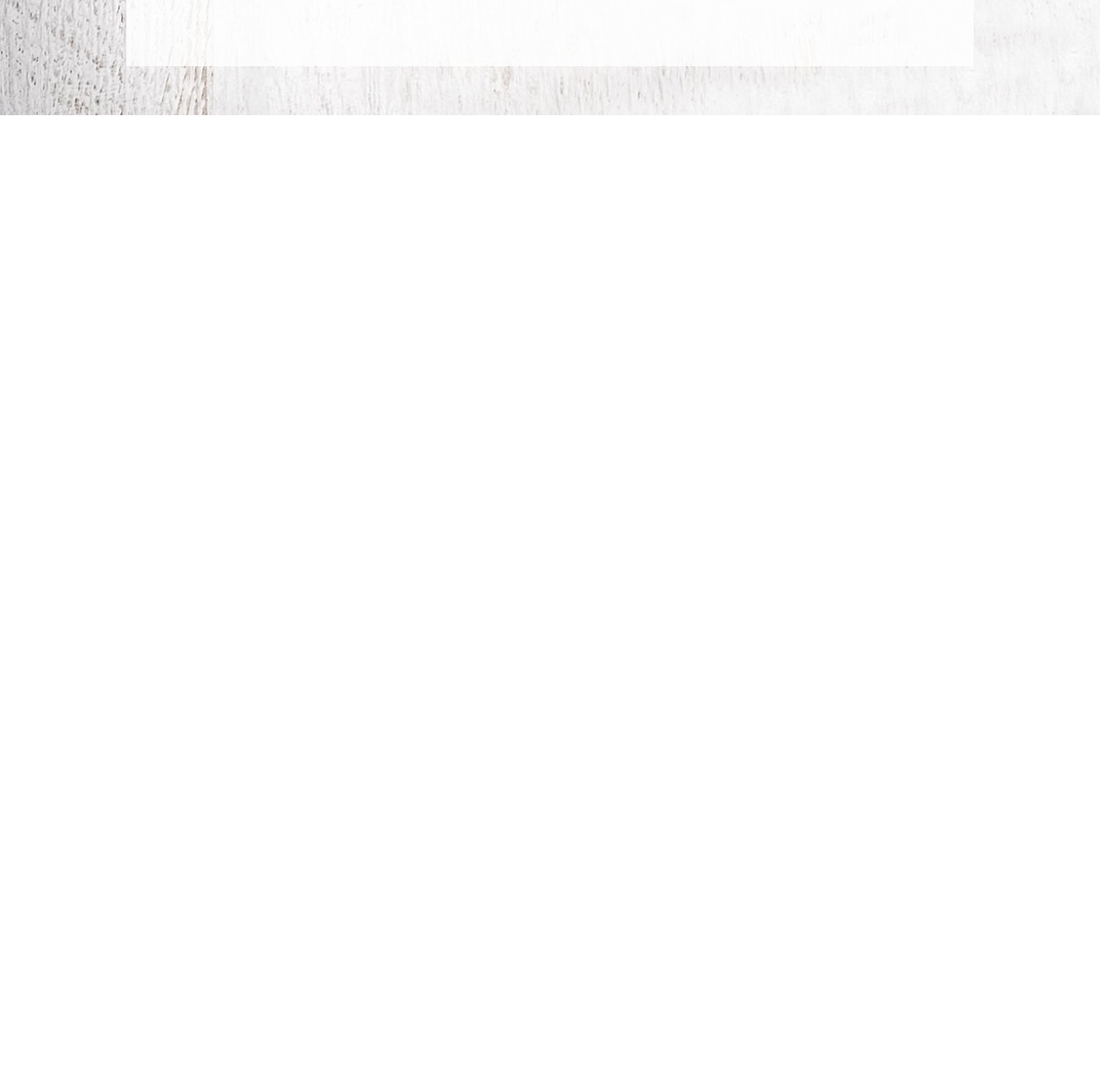
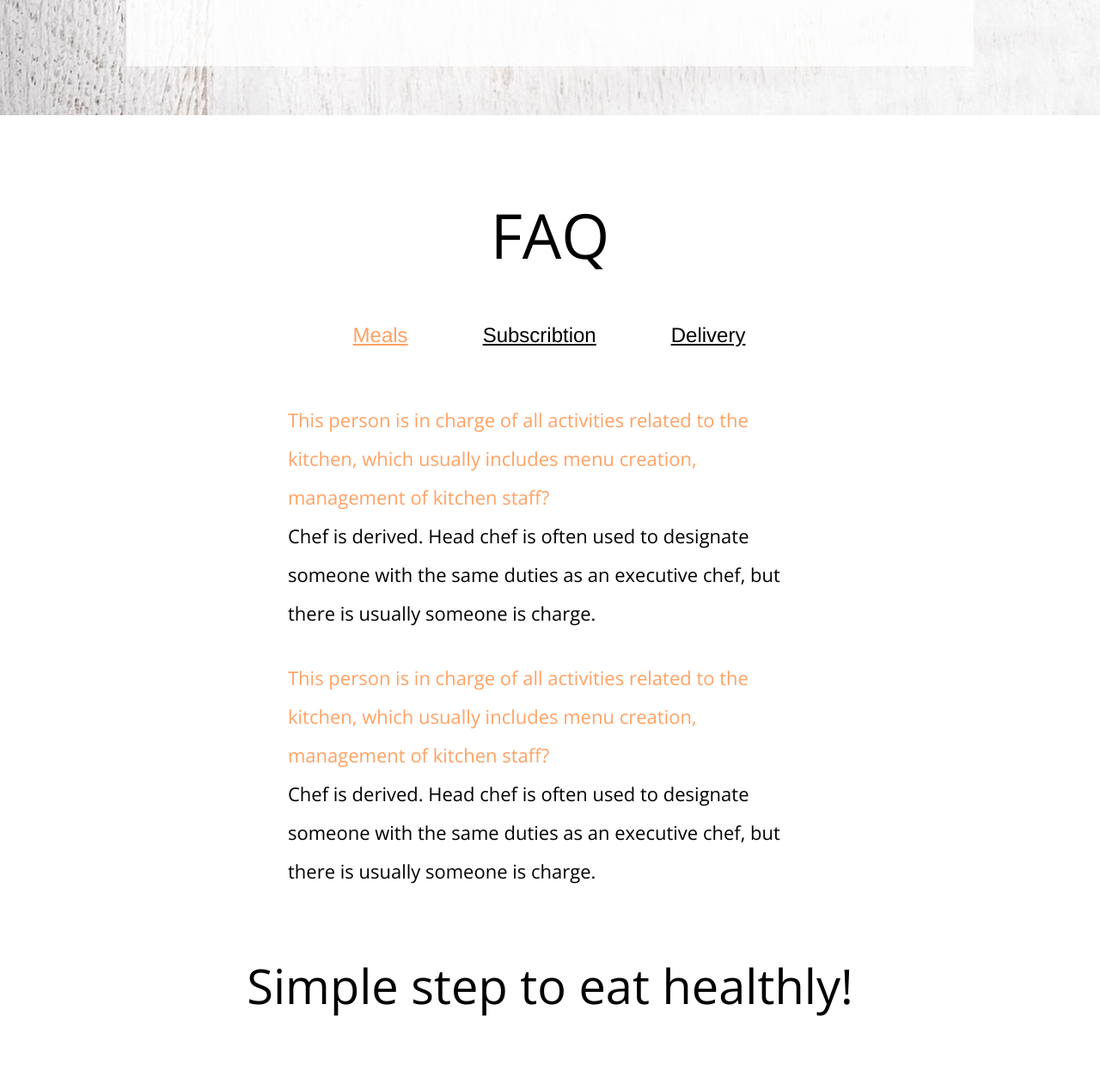
Before and after one commit to Viengo/Breakfast, a plain HTML site: page index.html in a window 1280 px wide. Shown: the part 4850-6118 px from the top of the page at 86% size. Before the commit the page ends 4984 px from the top, so only its background shows below. Drawn offline with nearby package versions, Linux system fonts and the light colour scheme; files whose address does not match are found by name.

Commit message:
faq section, tabs

```diff
--- a/client/scripts/index.js
+++ b/client/scripts/index.js
@@ -1,3 +1,9 @@
 $(window).on("scroll touchmove", function () {
     $('#header-nav').toggleClass('scroll-open', $(document).scrollTop() > 0);
 });
+
+$('#myTab a').click(function (e) {
+    e.preventDefault()
+    $(this).tab('show')
+    $('#myTab a[href="#meals"]').tab('show')
+})
--- a/client/styles/scss/components/_button.scss
+++ b/client/styles/scss/components/_button.scss
@@ -5,4 +5,12 @@
     font-size: 27px;
     text-transform: uppercase;
     color: #ffffff;
+
+    &:hover{
+        background-color: #99c8ef;
+        text-decoration: none;
+        color: #793900;
+        @include transition-property(all);
+        @include transition-duration(300ms);
+    }
 }
--- a/client/styles/scss/index.scss
+++ b/client/styles/scss/index.scss
@@ -19,6 +19,7 @@
 //widgets
 @import "widgets/header";
 @import "widgets/menu-item";
+@import "widgets/footer";
 
 //layouts
 @import "layouts/home";
--- a/client/styles/scss/layouts/_home.scss
+++ b/client/styles/scss/layouts/_home.scss
@@ -4,4 +4,5 @@
     @import "home/how-it-work";
     @import "home/about-us";
     @import "home/people-say";
+    @import "home/faq";
 }
--- /dev/null
+++ b/client/styles/scss/layouts/home/_faq.scss
@@ -0,0 +1,74 @@
+.faq {
+    padding: 80px 0 40px;
+    @media (min-width: 320px) and (max-width: 767px) {
+        padding: 50px 15px;
+    }
+
+    h2 {
+        text-align: center;
+    }
+
+    .faq-list {
+        margin-top: 50px;
+        border: none;
+        font-size: 0;
+        text-align: center;
+
+        li {
+            float: none;
+            display: inline-block;
+
+            &:nth-child(1), &:nth-child(2) {
+                margin-right: 55px;
+                @media (min-width: 320px) and (max-width: 767px) {
+                    margin-right: 0;
+                }
+            }
+            &.active > a {
+                color: #ffa264;
+            }
+
+            a {
+                border: none;
+                font-size: 24px;
+                text-decoration: underline;
+                @media (min-width: 320px) and (max-width: 767px) {
+                    padding:10px 10px;
+                    font-size: 16px;
+                }
+
+                &:hover {
+                    color: #ffa264;
+                }
+            }
+        }
+
+    }
+    .container-1 {
+        max-width: 1524px;
+
+        .content-style {
+            margin-top: 20px;
+            text-align: left;
+
+            P {
+                margin: 0;
+                font-family: "Open sans";
+                font-weight: 400;
+                font-size: 22px;
+                line-height: 45px;
+                @media (min-width: 320px) and (max-width: 767px) {
+                    font-size: 16px;
+                    line-height: 25px;
+                    text-align: justify;
+                }
+
+                &.question {
+                    margin-top: 30px;
+                    color: #ffa264;
+                }
+
+            }
+        }
+    }
+}
--- a/client/styles/scss/layouts/home/_presentation.scss
+++ b/client/styles/scss/layouts/home/_presentation.scss
@@ -29,10 +29,7 @@
         .button{
             margin-top:50px;
             padding: 0 48px;
-            background-color: #ff7800;
             line-height: 80px;
-            text-transform: uppercase;
-            color: #ffffff;
         }
     }
 }
--- /dev/null
+++ b/client/styles/scss/widgets/_footer.scss
@@ -0,0 +1,10 @@
+footer{
+    padding: 20px 0 80px;
+    text-align: center;
+
+
+    h2{
+        font-size: 56px;
+        text-transform: none;
+    }
+}
--- a/client/styles/scss/widgets/_header.scss
+++ b/client/styles/scss/widgets/_header.scss
@@ -78,6 +78,8 @@ header {
                     line-height: 120px;
                     text-transform: uppercase;
                     color: #000000;
+                    @include transition-property(all);
+                    @include transition-duration(300ms);
                     @media (min-width: 768px) and (max-width: 991px) {
                         font-size: 20px;
                     }
--- a/client/styles/scss/widgets/_menu-item.scss
+++ b/client/styles/scss/widgets/_menu-item.scss
@@ -160,6 +160,11 @@
             @media(max-width: 767px) {
                 padding: 0 10px;
             }
+
+            &:hover{
+                background-color: #00b05b;
+                color: #ffffff;
+            }
         }
     }
 }
--- a/index.html
+++ b/index.html
@@ -224,12 +224,14 @@
 </section>
 <section class="about-us">
     <h2>about us</h2>
+
     <p>This person is in charge of all activities related to the kitchen, which usually includes menu creation,
         management of kitchen staff, ordering and purchasing of inventory, and plating design. Chef de cuisine is
         the traditional French term from which the English word chef is derived. Head chef is often used to
         designate someone with the same duties as an executive chef, but there usually someone in change of a head
         chef, possibly making the larger executive desigions such as direction of menu, final authority in staff
         management decisions etc. This is often case for executive chefs with multiple restaurants.</p>
+
     <p class="contacts">Our contacts:</p>
     <ul>
         <li><a href="tel:4155715305">415-571-5305</a></li>
@@ -241,17 +243,56 @@
         <h2>what people say</h2>
         <article class="clearfix">
             <img src="client/images/stars.png" alt="Rating"/>
-                <p>"The experience of eating real breakfast every morning befor work is a lifesaver! It is so easy to heat ip up, eat and forget about hunger till lunch."</p>
+
+            <p>"The experience of eating real breakfast every morning befor work is a lifesaver! It is so easy to heat
+                ip up, eat and forget about hunger till lunch."</p>
             <span>by Boris Nasunov on<time>April 14, 2015</time></span>
         </article>
         <article class="clearfix">
             <img src="client/images/stars.png" alt="Rating"/>
-                <p>"The experience of eating real breakfast every morning befor work is a lifesaver! It is so easy to heat ip up, eat and forget about hunger till lunch."</p>
+
+            <p>"The experience of eating real breakfast every morning befor work is a lifesaver! It is so easy to heat
+                ip up, eat and forget about hunger till lunch."</p>
             <span>by Boris Nasunov on<time>April 14, 2015</time></span>
         </article>
     </div>
+</section>
+<section class="faq">
+    <h2>faq</h2>
 
+            <ul class="nav nav-tabs faq-list clearfix">
+                <li class="active"><a href="#meals" data-toggle="tab">Meals</a></li>
+                <li><a href="#subscribtion" data-toggle="tab">Subscribtion</a></li>
+                <li><a href="#delivery" data-toggle="tab">Delivery</a></li>
+            </ul>
+    <div class="container-fluid container-1">
+        <div class="row ">
+            <div class="col-lg-6 col-lg-offset-3 col-md-8 col-md-offset-2 col-sm-10 col-sm-offset-1 col-xs-10 col-xs-offset-1 tab-content content-style">
+                <div class="tab-pane fade in active" id="meals">
+                <p class="question">This person is in charge of all activities related to the kitchen, which usually includes menu creation, management of kitchen staff?</p>
+                <p>Chef is derived. Head chef is often used to designate someone with the same duties as an executive chef, but there is usually someone is charge.</p>
+                <p class="question">This person is in charge of all activities related to the kitchen, which usually includes menu creation, management of kitchen staff?</p>
+                <p>Chef is derived. Head chef is often used to designate someone with the same duties as an executive chef, but there is usually someone is charge.</p>
+                    </div>
+                <div class="tab-pane fade" id="subscribtion">
+                    <p class="question">This person is in charge of all activities related to the kitchen, which usually includes menu creation, management of kitchen staff?</p>
+                    <p>Chef is derived. Head chef is often used to designate someone with the same duties as an executive chef, but there is usually someone is charge.</p>
+                    <p class="question">This person is in charge of all activities related to the kitchen, which usually includes menu creation, management of kitchen staff?</p>
+                    <p>Chef is derived. Head chef is often used to designate someone with the same duties as an executive chef, but there is usually someone is charge.</p>
+                </div>
+                <div class="tab-pane fade" id="delivery">
+                    <p class="question">This person is in charge of all activities related to the kitchen, which usually includes menu creation, management of kitchen staff?</p>
+                    <p>Chef is derived. Head chef is often used to designate someone with the same duties as an executive chef, but there is usually someone is charge.</p>
+                    <p class="question">This person is in charge of all activities related to the kitchen, which usually includes menu creation, management of kitchen staff?</p>
+                    <p>Chef is derived. Head chef is often used to designate someone with the same duties as an executive chef, but there is usually someone is charge.</p>
+                </div>
+            </div>
+        </div>
+    </div>
 </section>
 </main>
+<footer>
+    <h2>Simple step to eat healthly!</h2>
+</footer>
 </body>
 </html>
```
Also changed, not shown: client/styles/css/index.css. Lines whose indentation alone changed are shown as unchanged.
